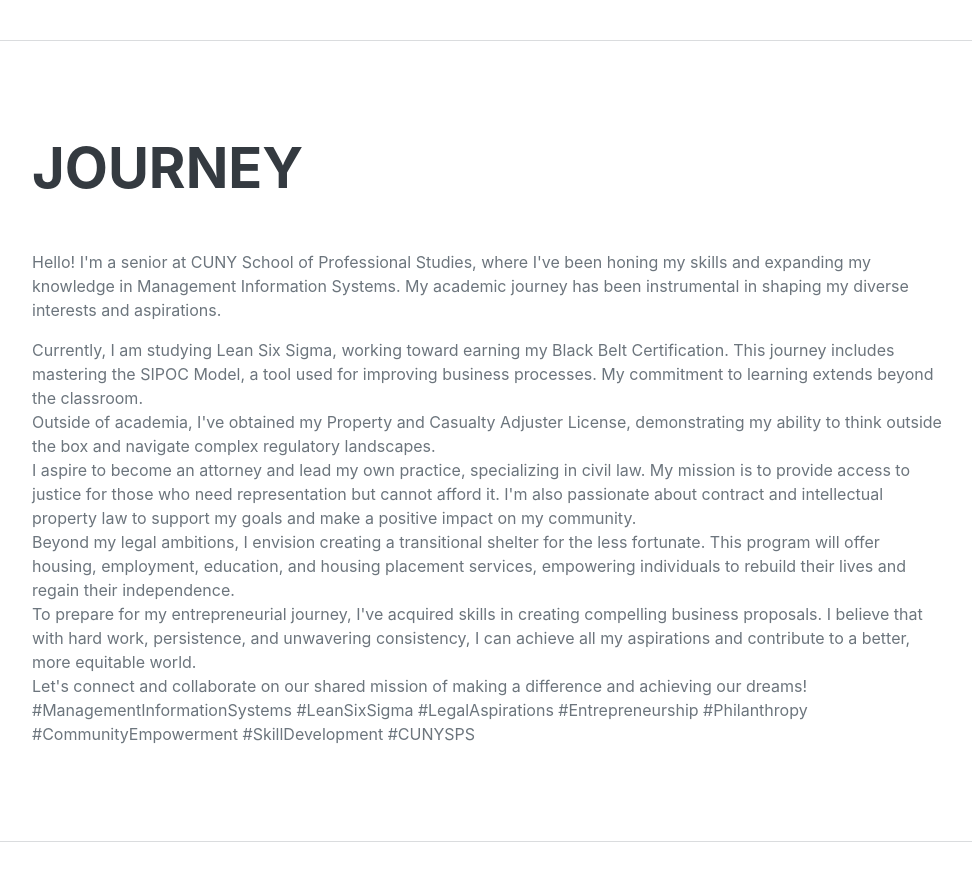
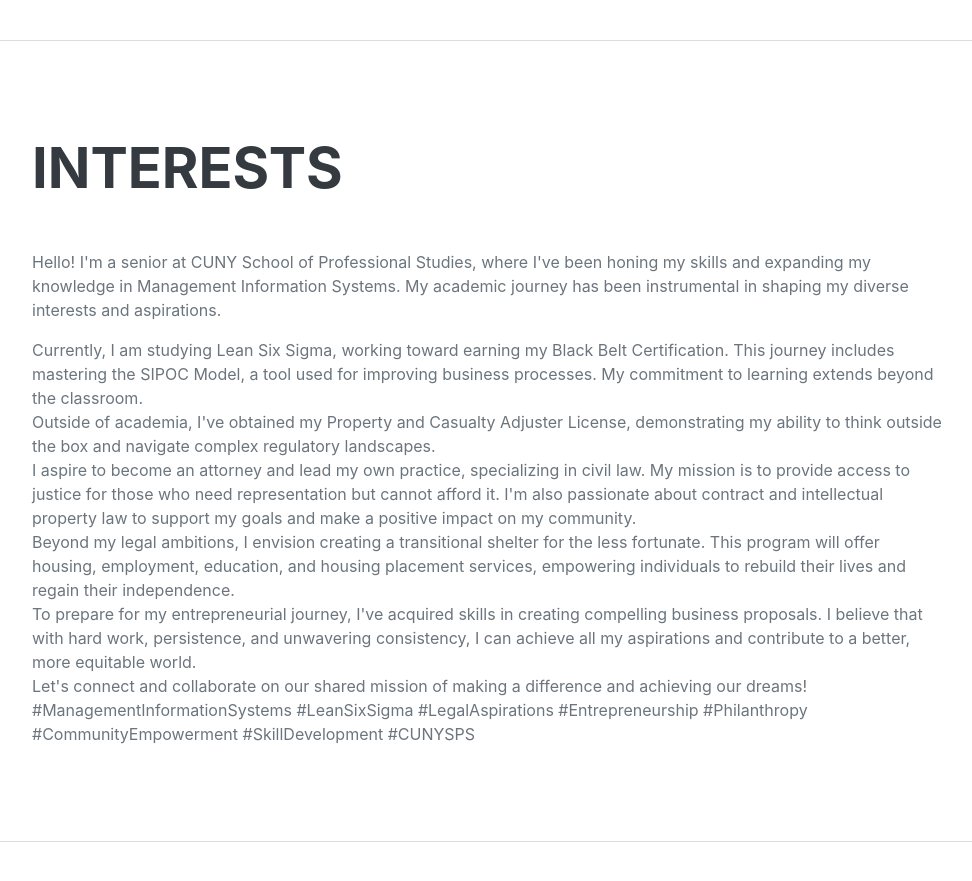
Before and after one commit to NerdSqrd8/NerdSqrd8, a plain HTML site: page index.html in a window 1280 px wide. Shown: the part 3640-4521 px from the top of the page, without its empty margins (288-1260 px from the left). Drawn offline with nearby package versions, Linux system fonts and the light colour scheme; a web font is replaced by a local one.

Commit message:
Update index.html

```diff
--- a/index.html
+++ b/index.html
@@ -173,7 +173,7 @@
             <!-- Interests-->
             <section class="resume-section" id="interests">
                 <div class="resume-section-content">
-                    <h2 class="mb-5">Journey</h2>
+                    <h2 class="mb-5">Interests</h2>
                     <p>Hello! I'm a senior at CUNY School of Professional Studies, where I've been honing my skills and expanding my knowledge in Management Information Systems. My academic journey has been instrumental in shaping my diverse interests and aspirations.</p>
                     <p class="mb-0">Currently, I am studying Lean Six Sigma, working toward earning my Black Belt Certification. This journey includes mastering the SIPOC Model, a tool used for improving business processes. My commitment to learning extends beyond the classroom.</p>
                     <p class="mb-0">Outside of academia, I've obtained my Property and Casualty Adjuster License, demonstrating my ability to think outside the box and navigate complex regulatory landscapes.</p>
```
